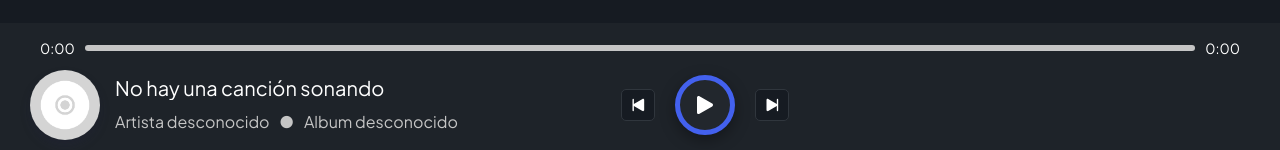
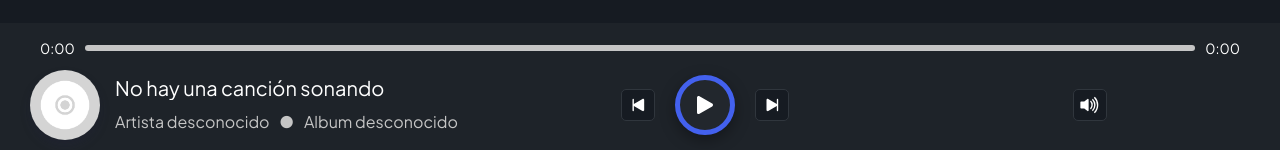
Before and after one commit to jesusalberto11/MyMusicPlayer, a React (Vite) app: page / in a window 1280 px wide. Shown: the part 647-797 px from the top of the page. Built offline with nearby package versions, Linux system fonts and the light colour scheme.

Commit message:
Feat: Added volume control component

```diff
--- a/src/components/music player/MusicPlayer.tsx
+++ b/src/components/music player/MusicPlayer.tsx
@@ -2,6 +2,7 @@ import "../../styles/music player/MusicPlayer.css";
 import CurrentSongDetails from "./CurrentSongDetails";
 import MusicPlayerControls from "./MusicPlayerControls";
 import ProgressBar from "./ProgressBar";
+import VolumeControl from "./VolumeControl";
 import { useMusicPlayer } from "../../hooks/useMusicPlayer";
 
 const MusicPlayer = () => {
@@ -24,6 +25,9 @@ const MusicPlayer = () => {
       <div className="music-player-bottom">
         <CurrentSongDetails currentSongData={currentSong} />
         <MusicPlayerControls />
+        <div className="flex centered">
+          <VolumeControl />
+        </div>
       </div>
     </div>
   );
```
